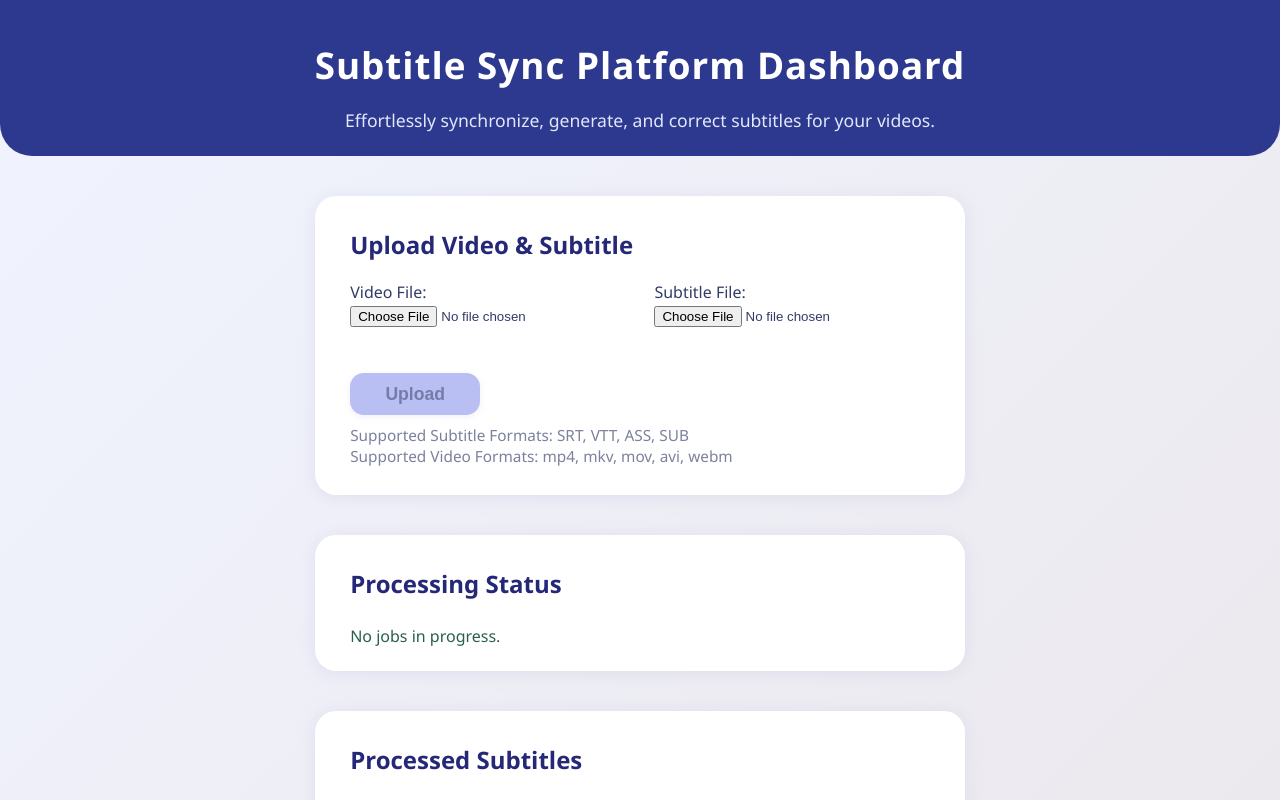
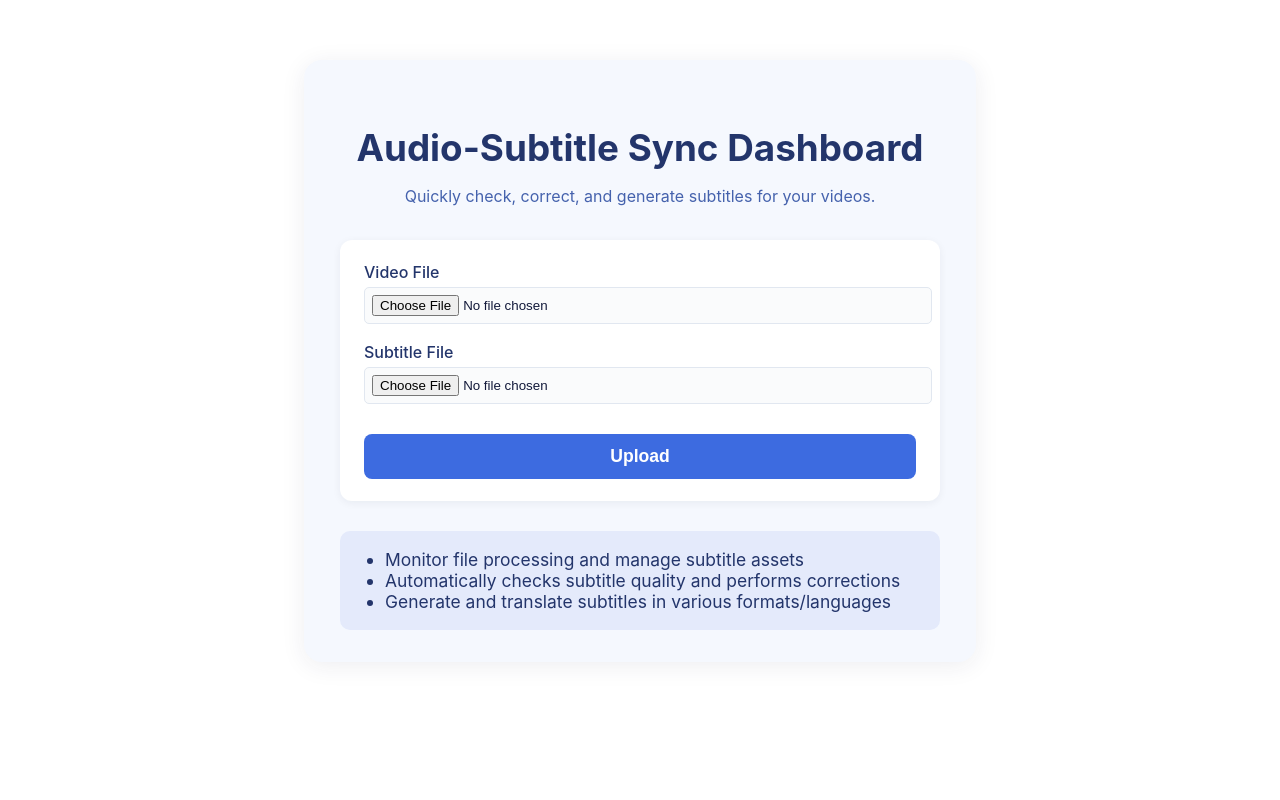
Before and after one commit to Devika-TEL/Subtitle_Sync_Platform, a React (Create React App) app in the folder FrontendWebDashboard/: page / in a window 1280 px wide. Shown: the top 800 px of the page. Built offline with nearby package versions, Linux system fonts and the light colour scheme; the HTML template or start-up script is replaced by a standard one.

Commit message:
CheckPoint - cgbdbe0c1e

```diff
--- a/FrontendWebDashboard/src/App.css
+++ b/FrontendWebDashboard/src/App.css
@@ -1,211 +1,97 @@
-html, body, #root {
-  height: 100%;
-  margin: 0;
-  padding: 0;
-  font-family: 'Segoe UI', Arial, sans-serif;
-  background: linear-gradient(135deg, #f0f4ff 0%, #ece9ee 100%);
-  min-height: 100vh;
+.dashboard-container {
+  max-width: 600px;
+  margin: 60px auto;
+  background: #f5f8fe;
+  box-shadow: 0 4px 24px 0 rgba(34, 43, 72, 0.08);
+  border-radius: 18px;
+  padding: 40px 36px 32px 36px;
 }
 
-.dashboard-container {
-  min-height: 100vh;
-  display: flex;
-  flex-direction: column;
-  align-items: stretch;
+header {
+  text-align: center;
+  margin-bottom: 34px;
 }
 
-.header {
-  background: #2d398f;
-  color: #fff;
-  padding: 2.5rem 1rem 1.5rem 1rem;
-  text-align: center;
-  border-bottom-left-radius: 32px;
-  border-bottom-right-radius: 32px;
+header h1 {
+  font-size: 2.3rem;
+  color: #23356b;
+  margin-bottom: 12px;
+  font-weight: 700;
 }
 
-.header h1 {
-  margin: 0 0 0.4rem 0;
-  font-size: 2.3rem;
-  letter-spacing: 1px;
-  font-weight: bold;
-}
-
-.header-tag {
-  color: #e0e8fa;
-  font-size: 1.1rem;
-  font-weight: 400;
-  margin-bottom: 0;
-}
-
-.main-content {
-  flex-grow: 1;
-  max-width: 650px;
-  margin: 0 auto;
-  padding: 2.5rem 1rem 1.5rem 1rem;
-  display: flex;
-  flex-direction: column;
-  gap: 2.5rem;
-}
-
-.card {
-  background: #fff;
-  box-shadow: 0 2px 16px 0 #b3b3d744;
-  border-radius: 21px;
-  padding: 2rem 2.2rem 1.2rem 2.2rem;
-  margin-bottom: 0rem;
-  min-width: 0;
-  min-height: 0;
-}
-
-.upload-section h2,
-.status-section h2,
-.downloads-section h2 {
-  margin-top: 0;
-  color: #252877;
-  font-size: 1.5rem;
+header p {
+  color: #4562ad;
 }
 
 .upload-form {
   display: flex;
-  gap: 1.8rem;
-  align-items: center;
-  flex-wrap: wrap;
-  margin-bottom: 0.6rem;
+  flex-direction: column;
+  gap: 18px;
+  background: #ffffff;
+  border-radius: 12px;
+  padding: 22px 24px;
+  margin-bottom: 30px;
+  box-shadow: 0px 2px 8px 0 rgba(24, 38, 54, 0.06);
 }
 
 .form-group {
-  flex: 1 1 200px;
   display: flex;
   flex-direction: column;
-  gap: 3px;
+  align-items: flex-start;
+  gap: 5px;
 }
 
 .form-group label {
   font-weight: 500;
-  color: #333b67;
-  font-size: 1rem;
-  display: flex;
-  flex-direction: column;
-  gap: 0.2rem;
+  color: #23356b;
+}
+
+input[type="file"] {
+  border: 1px solid #e1e7f0;
+  border-radius: 5px;
+  padding: 7px;
+  width: 100%;
+  background: #fafbfc;
+  color: #12193a;
+  cursor: pointer;
 }
 
 .upload-btn {
-  background: linear-gradient(90deg,#3866da,#4853ee 50%,#3866da 100%);
+  background: #3d6be0;
+  color: white;
+  font-weight: 600;
   border: none;
-  color: #fff;
-  border-radius: 14px;
+  border-radius: 8px;
+  padding: 12px 0;
+  margin-top: 12px;
+  cursor: pointer;
+  transition: background 0.2s;
   font-size: 1.1rem;
-  padding: 0.65rem 2.2rem;
-  font-weight: 600;
-  cursor: pointer;
-  box-shadow: 0 2px 6px #c9c9eb40;
-  transition: background 0.19s, box-shadow 0.14s;
-  margin-top: 18px;
 }
 
-.upload-btn[disabled] {
-  background: #b9bff3;
-  cursor: not-allowed;
-  color: #747caa;
+.upload-btn:hover {
+  background: #2251bb;
 }
 
-.upload-info {
-  display: flex;
-  flex-direction: column;
-  font-size: 0.96rem;
-  color: #7c819c;
-  margin-top: 0.45rem;
-  margin-bottom: 0.55rem;
+.dashboard-description {
+  background: #e4eafb;
+  border-radius: 10px;
+  padding: 18px 22px;
+  color: #23356b;
+  font-size: 1.09rem;
 }
 
-.msg {
-  margin-top: 0.75rem;
-  padding: 0.55rem 0.9rem;
-  background: #e6f7d2;
-  color: #227341;
-  border-radius: 9px;
-  font-size: 1.01rem;
-  border: 1px solid #c6eda3;
+.dashboard-description ul {
+  margin: 0px 0px 0px 23px;
+  padding: 0;
 }
 
-.status-section {
-  min-height: 60px;
+@media (max-width: 700px) {
+  .dashboard-container {
+    max-width: 97vw;
+    padding: 22px 4vw 18px 4vw;
+  }
+  .upload-form {
+    padding: 10px 5vw;
+  }
 }
-.status-row {
-  display: flex;
-  align-items: center;
-  gap: 16px;
-  min-height: 32px;
-}
-.spinner {
-  width: 25px;
-  height: 25px;
-  border: 4px solid #e9e5ef;
-  border-top: 4px solid #2d398f;
-  border-radius: 50%;
-  animation: spin 0.68s linear infinite;
-  margin-right: 8px;
-}
-@keyframes spin {
-  100% { transform: rotate(360deg);}
-}
-.status-text {
-  font-size: 1.09rem;
-  color: #6e72b1;
-}
-.status-done {
-  color: #29604b;
-  font-weight: 500;
-}
-
-.downloads-section ul {
-  list-style: none;
-  padding: 0;
-  margin: 0;
-}
-.downloads-list li {
-  display: flex;
-  align-items: center;
-  gap: 1.2rem;
-  padding: 8px 0;
-  border-bottom: 1px solid #f1f0fa;
-  font-size: 1.07rem;
-}
-.download-filename {
-  flex: 1;
-  color: #454a63;
-}
-.download-link {
-  background: #3866da;
-  color: #fff;
-  border-radius: 8px;
-  padding: 0.42rem 1.2rem;
-  text-decoration: none;
-  font-size: 1.01rem;
-  font-weight: 500;
-  box-shadow: 0 1px 7px #c9c9eb35;
-  border: none;
-  transition: background 0.16s;
-}
-.download-link:active,
-.download-link:hover {
-  background: #2872b5;
-}
-
-.download-hint {
-  margin-top: 1.5rem;
-  font-size: 1.02rem;
-  color: #322c55;
-  background: #e5e9f7;
-  border-radius: 11px;
-  padding: 0.5rem 1rem;
-  border-left: 6px solid #3866da;
-}
-
-.footer {
-  padding: 1.2rem 1rem 1.4rem;
-  text-align: center;
-  color: #7e81bb;
-  font-size: 1.05rem;
-  background: none;
-}
--- a/FrontendWebDashboard/src/App.js
+++ b/FrontendWebDashboard/src/App.js
@@ -1,164 +1,64 @@
-import React, { useRef, useState } from 'react';
+import React, { useState } from 'react';
 import './App.css';
 
-// PUBLIC_INTERFACE
 function App() {
-  /**
-   * Dashboard UI for uploading videos/subtitles, monitoring progress,
-   * listing processed/corrected subtitle files, and providing download links.
-   */
-  const videoInputRef = useRef();
-  const subtitleInputRef = useRef();
   const [videoFile, setVideoFile] = useState(null);
   const [subtitleFile, setSubtitleFile] = useState(null);
-  const [uploading, setUploading] = useState(false);
-  const [processing, setProcessing] = useState(false);
-  const [processedFiles, setProcessedFiles] = useState([
-    // Example prefilled; in real app, fetched from backend
-    // { filename: "example_corrected.srt", url: "/downloads/example_corrected.srt" }
-  ]);
-  const [message, setMessage] = useState('');
 
-  // PUBLIC_INTERFACE
-  const handleUpload = async (e) => {
+  const handleVideoChange = (e) => {
+    setVideoFile(e.target.files[0]);
+  };
+
+  const handleSubtitleChange = (e) => {
+    setSubtitleFile(e.target.files[0]);
+  };
+
+  const handleUpload = (e) => {
     e.preventDefault();
-    setMessage('');
-    if (!videoFile && !subtitleFile) {
-      setMessage('Please select at least a video or subtitle file.');
-      return;
-    }
-    setUploading(true);
-    setProcessing(true);
-
-    // --- Replace with real API call ---
-    await new Promise((res) => setTimeout(res, 1500)); // Simulate upload delay
-    setProcessing(false);
-
-    // Mock: append new file to processedFiles
-    if (subtitleFile) {
-      // Make filename unique/demonstrative for the example
-      const d = new Date();
-      const correctedName = `corrected_${d.getTime()}_${subtitleFile.name}`;
-      setProcessedFiles([
-        ...processedFiles,
-        {
-          filename: correctedName,
-          url: `#download-link-${correctedName}`,
-        },
-      ]);
-      setMessage('Subtitle processed and ready for download.');
-    } else {
-      setMessage('File uploaded (no subtitles to process).');
-    }
-
-    setUploading(false);
-    setVideoFile(null);
-    setSubtitleFile(null);
-    videoInputRef.current.value = '';
-    subtitleInputRef.current.value = '';
+    // Placeholder logic for uploading
+    alert('Video and subtitle files uploaded!');
   };
 
   return (
     <div className="dashboard-container">
-      <header className="header">
-        <h1>Subtitle Sync Platform Dashboard</h1>
-        <p className="header-tag">
-          Effortlessly synchronize, generate, and correct subtitles for your videos.
+      <header>
+        <h1>Audio-Subtitle Sync Dashboard</h1>
+        <p>
+          Quickly check, correct, and generate subtitles for your videos.
         </p>
       </header>
-
-      <main className="main-content">
-        <section className="upload-section card">
-          <h2>Upload Video & Subtitle</h2>
-          <form onSubmit={handleUpload} className="upload-form">
+      <main>
+        <form className="upload-form" onSubmit={handleUpload}>
           <div className="form-group">
-              <label htmlFor="video-upload">
-                Video File:
+            <label htmlFor="video-upload">Video File</label>
             <input
               id="video-upload"
               type="file"
               accept="video/*"
-                  ref={videoInputRef}
-                  onChange={(e) => setVideoFile(e.target.files[0])}
-                  disabled={uploading}
+              onChange={handleVideoChange}
             />
-              </label>
           </div>
           <div className="form-group">
-              <label htmlFor="subtitle-upload">
-                Subtitle File:
+            <label htmlFor="subtitle-upload">Subtitle File</label>
             <input
               id="subtitle-upload"
               type="file"
-                  accept=".srt,.vtt,.ass,.sub"
-                  ref={subtitleInputRef}
-                  onChange={(e) => setSubtitleFile(e.target.files[0])}
-                  disabled={uploading}
+              accept=".srt,.vtt,.ass"
+              onChange={handleSubtitleChange}
             />
-              </label>
           </div>
-            <button
-              className="upload-btn"
-              disabled={uploading || (!videoFile && !subtitleFile)}
-              type="submit"
-            >
-              {uploading ? 'Uploading...' : 'Upload'}
+          <button type="submit" className="upload-btn">
+            Upload
           </button>
         </form>
-          <div className="upload-info">
-            <span>Supported Subtitle Formats: SRT, VTT, ASS, SUB</span>
-            <span>Supported Video Formats: mp4, mkv, mov, avi, webm</span>
-          </div>
-          {message && <div className="msg">{message}</div>}
-        </section>
-
-        <section className="status-section card">
-          <h2>Processing Status</h2>
-          {processing ? (
-            <div className="status-row">
-              <div className="spinner"></div>
-              <div className="status-text">Processing files, please wait...</div>
-            </div>
-          ) : (
-            <div className="status-row">
-              <div className="status-done">No jobs in progress.</div>
-            </div>
-          )}
-        </section>
-
-        <section className="downloads-section card">
-          <h2>Processed Subtitles</h2>
-          {processedFiles.length === 0 ? (
-            <div>No processed subtitles yet. Upload to begin!</div>
-          ) : (
-            <ul className="downloads-list">
-              {processedFiles.map((f, idx) => (
-                <li key={idx}>
-                  <span className="download-filename">{f.filename}</span>
-                  <a
-                    href={f.url}
-                    className="download-link"
-                    download={f.filename}
-                  >
-                    Download
-                  </a>
-                </li>
-              ))}
+        <section className="dashboard-description">
+          <ul>
+            <li>Monitor file processing and manage subtitle assets</li>
+            <li>Automatically checks subtitle quality and performs corrections</li>
+            <li>Generate and translate subtitles in various formats/languages</li>
           </ul>
-          )}
-          <div className="download-hint">
-            <strong>Where to download corrected subtitles?</strong>
-            <br />
-            Download links for corrected subtitles are provided above. Click "Download" next to your processed file.
-          </div>
         </section>
       </main>
-
-      <footer className="footer">
-        <span>&copy; {new Date().getFullYear()} Subtitle Sync Platform
-          &nbsp;|&nbsp; Powered by LLM & OTT Technology
-        </span>
-      </footer>
     </div>
   );
 }
```
Also changed, not shown: 2 other files (tests, documents, lock files or other folders). Lines whose indentation alone changed are shown as unchanged.
